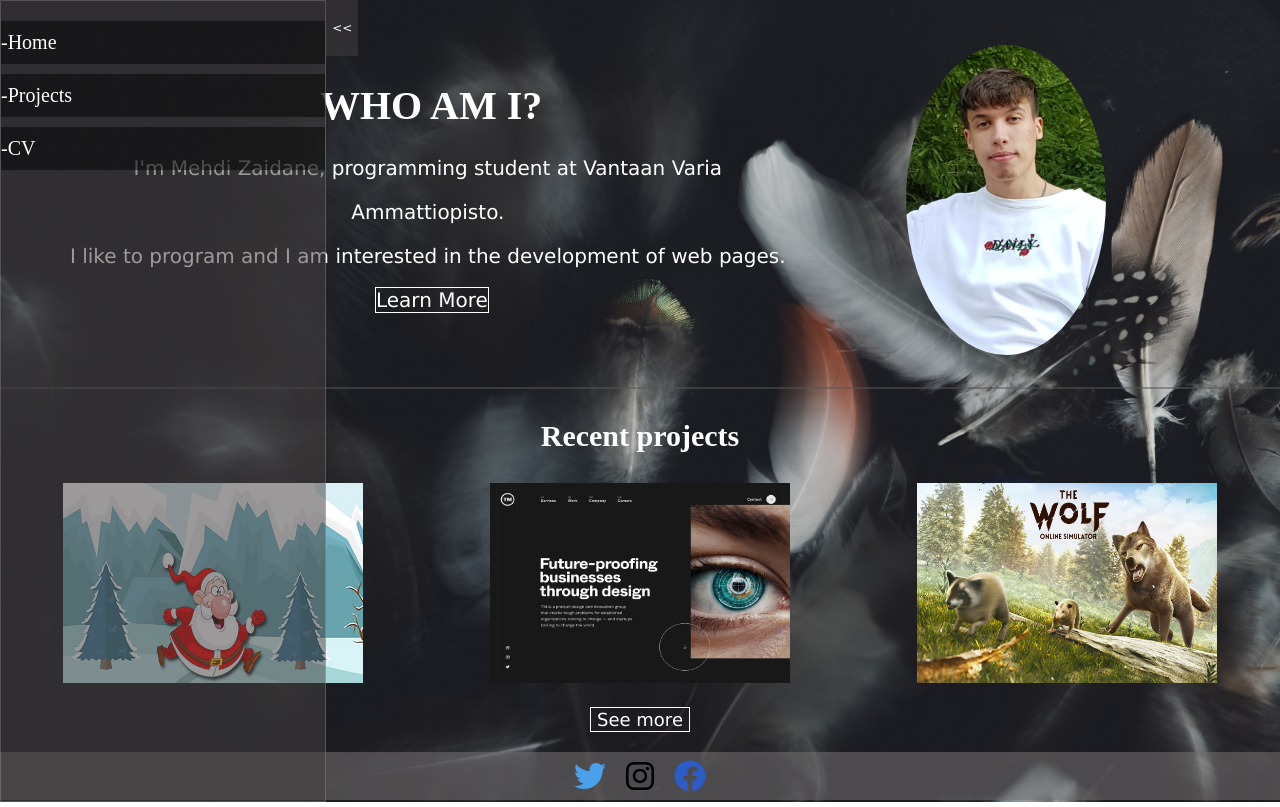
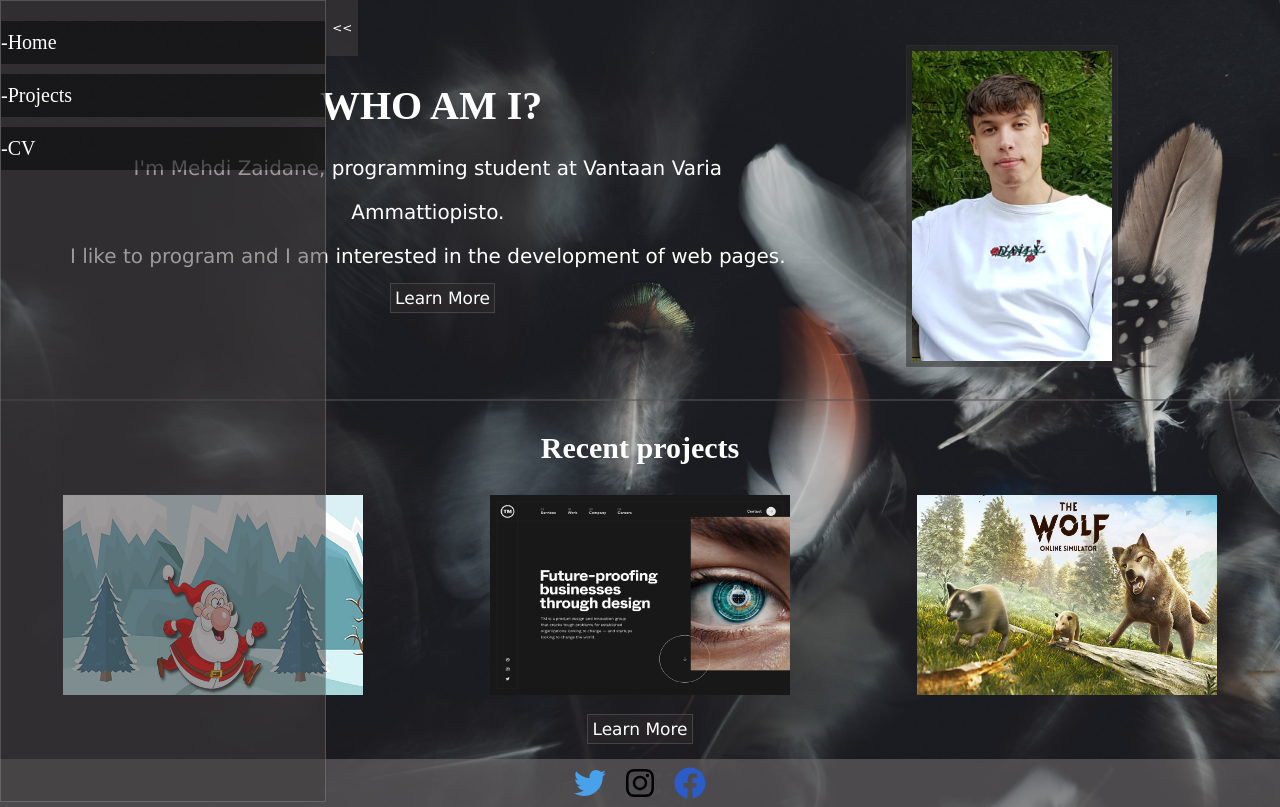
Before and after one commit to MehdiZaidaneS/portfolio, a React (Create React App) app: page / in a window 1280 px wide. Built offline with nearby package versions, Linux system fonts and the light colour scheme.

Commit message:
Some changes

```diff
--- a/src/components/myPortfolioComp/cv.module.scss
+++ b/src/components/myPortfolioComp/cv.module.scss
@@ -5,7 +5,7 @@
     flex-direction: inline;
     line-height: 0;
     justify-content: center;
-    background-color: rgb(68, 0, 255);
+    background: url(pexels-evie-shaffer-4004374.jpg) no-repeat center center/cover;
 }
 
 .primeraColumna h1{
@@ -33,7 +33,7 @@
 }
 
 .segundaColumna{
-    background-color: white;
+    background-color: rgb(255, 255, 255);
 }
 
 .columnaIzq {
--- a/src/components/myPortfolioComp/etusivu.module.scss
+++ b/src/components/myPortfolioComp/etusivu.module.scss
@@ -17,7 +17,9 @@
 .secondColumn img{
     margin-left: 120px;
     margin-bottom: 20px;
-    border-radius:100%;
+    background-color: rgba(44, 43, 43, 0.521);
+    padding: 5px;
+    border: solid 1px rgba(255, 255, 255, 0.027);
 }
 
 .firstColumn h1{
@@ -50,9 +52,9 @@
 
 button{
     font-family: 'Lucida Sans', 'Lucida Sans Regular', 'Lucida Grande', 'Lucida Sans Unicode', Geneva, Verdana, sans-serif;
-    background-color: rgba(255, 255, 255, 0);
+    background-color: rgba(44, 43, 43, 0.521);
     color: white;
-    border: white 1px solid;
+    border: rgba(255, 255, 255, 0.144) 1px solid;
     font-size: 18px;
 }
 
@@ -65,13 +67,14 @@
 
 .boton{
     font-family: 'Lucida Sans', 'Lucida Sans Regular', 'Lucida Grande', 'Lucida Sans Unicode', Geneva, Verdana, sans-serif;
-    background-color: rgba(255, 255, 255, 0);
+    background-color: rgba(44, 43, 43, 0.521);
     color: white;
-    border: white 1px solid;
-    font-size: 20px;
+    border: rgba(255, 255, 255, 0.144) 1px solid;
+    font-size: 17px;
     text-decoration: none;
     margin-top: 10px;
-    margin-left: 305px;
+    margin-left: 320px;
+    padding: 4px;
 }
 
 .boton:hover{
@@ -81,5 +84,22 @@
 }
 
 .hache{
-   border: rgba(88, 85, 85, 0.521) 1.5px solid;
+   border: rgba(88, 85, 85, 0.521) 1px solid;
 }
+
+.boton2{
+    font-family: 'Lucida Sans', 'Lucida Sans Regular', 'Lucida Grande', 'Lucida Sans Unicode', Geneva, Verdana, sans-serif;
+    background-color: rgba(44, 43, 43, 0.521);
+    color: white;
+    border: rgba(255, 255, 255, 0.144) 1px solid;
+    font-size: 17px;
+    text-decoration: none;
+    margin-top: 10px;
+    padding: 4px;
+}
+
+.boton2:hover{
+    background-color: black;
+    color: white;
+    cursor: pointer;
+}
--- a/src/components/myPortfolioComp/etusivu.tsx
+++ b/src/components/myPortfolioComp/etusivu.tsx
@@ -5,6 +5,7 @@
 import web from "./media/web.png"
 import wolfgame from "./media/wolfgame.jpg"
 import Cv from "./cv"
+import Projektisivu from './projektisivu'
 import {
   BrowserRouter as Router,
   Route,
@@ -21,6 +22,7 @@
     <div>
     <Router>
       <Route exact path="/cv" component={Cv} />
+      <Route exact path='/projects' component={Projektisivu}/>
     </Router>
     <div className= {styles.columns}>
       <div className={styles.firstColumn}>
@@ -52,7 +54,7 @@
     </div>
 
     <div className={styles.imgbutton}>
-      <button>See more</button>
+    <Link to="projects" className={styles.boton2}>Learn More</Link>
     </div>
 
     </div>
```
